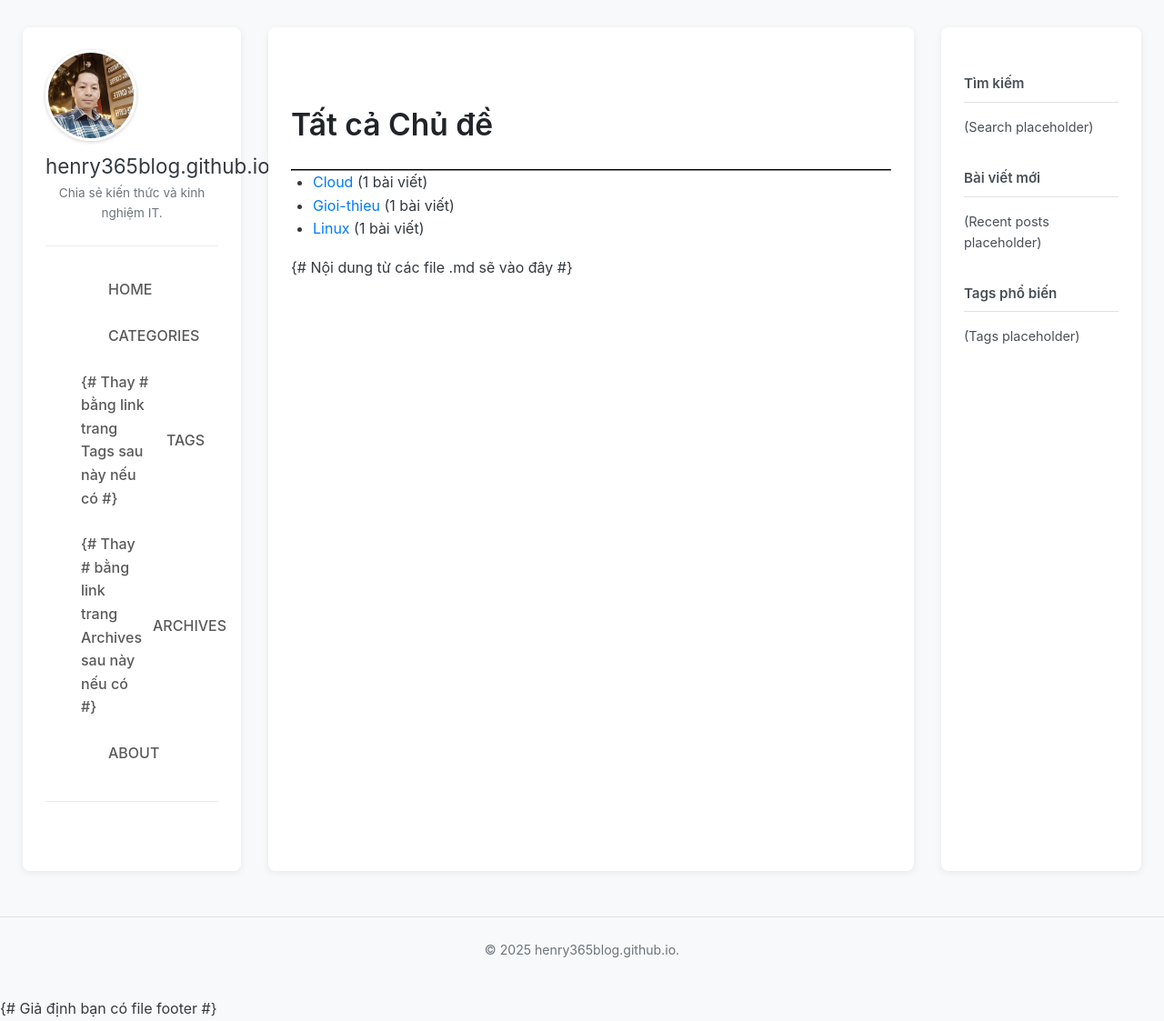
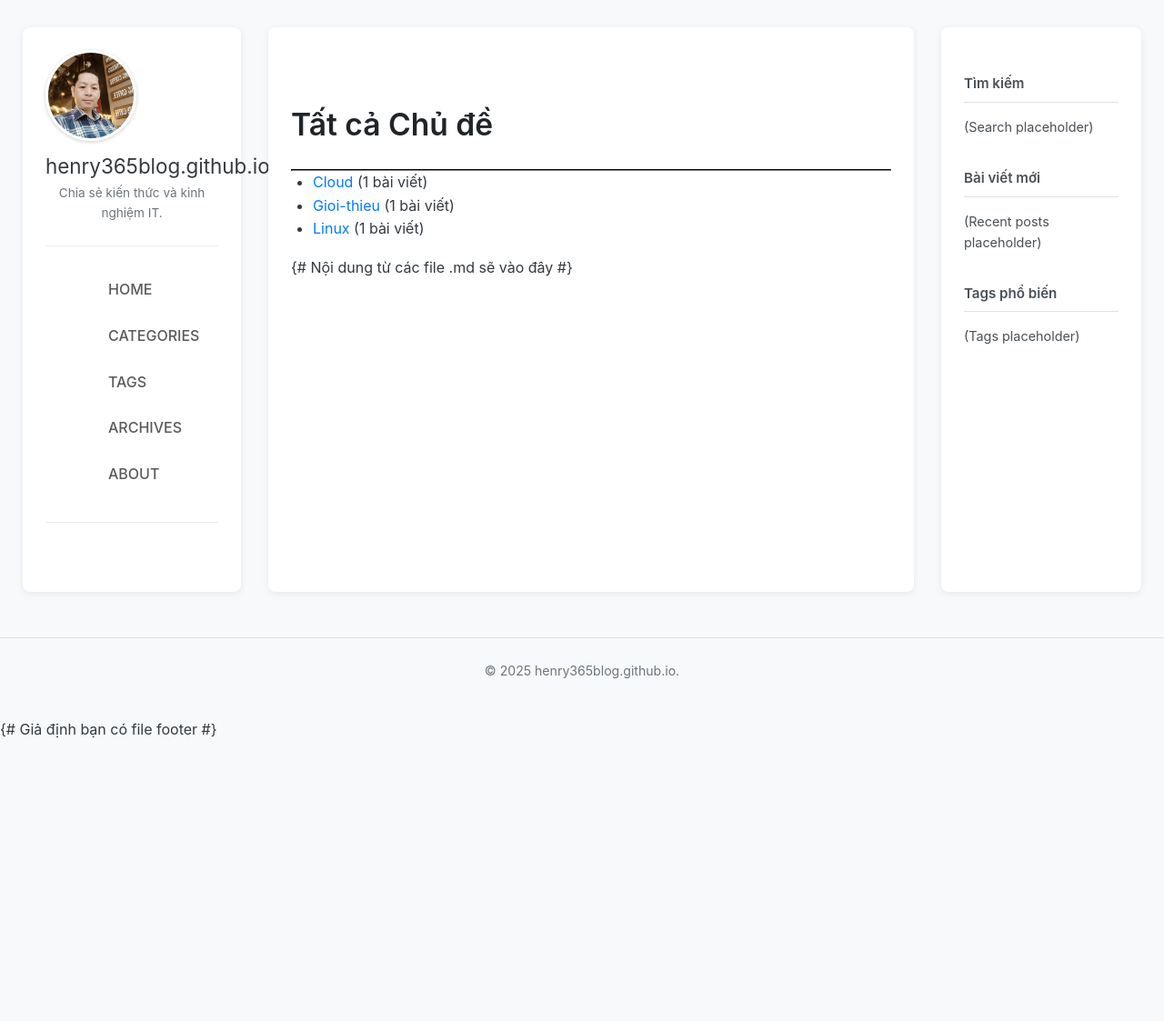
Before and after one commit to henry365blog/henry365blog.github.io, a Jekyll site: the page built from categories.md, in a window 1280 px wide. Shown: the whole page at 91% size. Built offline with Jekyll 4.4.1, drawn with Linux system fonts in a browser that asks for light colours; after the commit the page ends 900 px from its top, so only the background shows below that.

Commit message:
Update sidebar-left.html

```diff
--- a/_includes/sidebar-left.html
+++ b/_includes/sidebar-left.html
@@ -30,12 +30,12 @@
         {% endcomment %}
       </li>
       <li>
-        <a href="#"> {# Thay # bằng link trang Tags sau này nếu có #}
+        <a href="#">
           <i class="fa-fw fas fa-tags menu-icon"></i> <span>TAGS</span>
         </a>
       </li>
        <li>
-        <a href="#"> {# Thay # bằng link trang Archives sau này nếu có #}
+        <a href="#">
           <i class="fa-fw fas fa-archive menu-icon"></i> <span>ARCHIVES</span>
         </a>
       </li>
```
